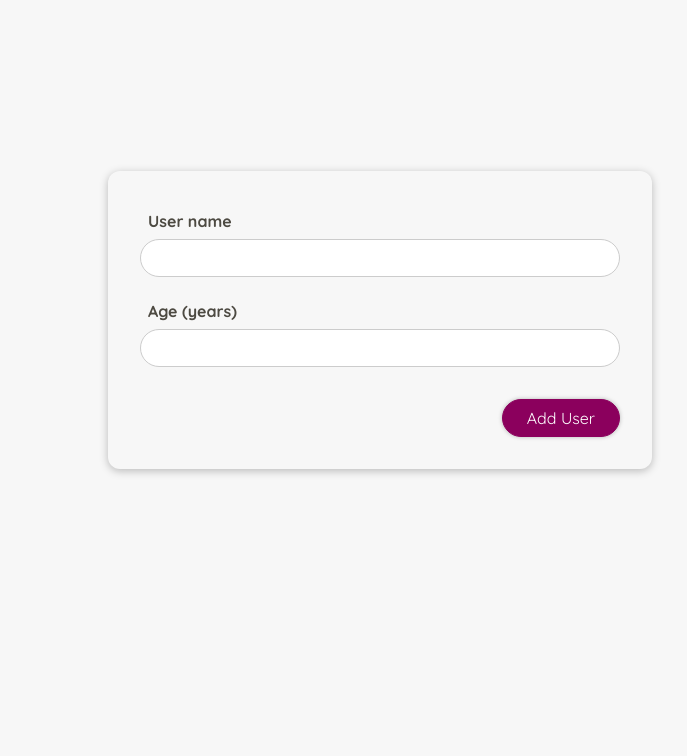
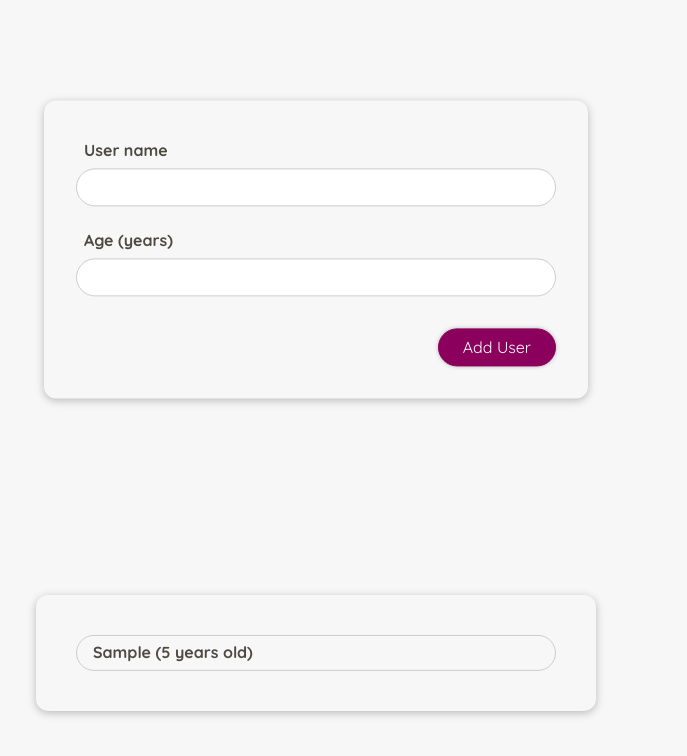
Before and after one commit to karibara/react-simple-form, a React (Create React App) app: page / in a window 1280 px wide. Both pictures are taken after typing "Sample", "5" into the empty fields and a click on the button "Add User". Shown: the top 756 px of the page, without its empty margins (420-1107 px from the left). Built offline with nearby package versions, Linux system fonts and the light colour scheme.

Commit message:
Add user list display

```diff
--- a/src/App.js
+++ b/src/App.js
@@ -7,6 +7,7 @@ import "./index.css";
 function App() {
   // use useState to create an array of users
   const [users, setUsers] = useState([]);
+  const [userListOn, setUserListOn] = useState(false);
   const [ageAlert, setAgeAlert] = useState(false);
   const [dataAlert, setDataAlert] = useState(false);
   const invalidData = "Please, enter a valid name and age (non-empty values)";
@@ -29,6 +30,7 @@ function App() {
       setUsers((prevUsers) => {
         return [newUser, ...prevUsers];
       });
+      setUserListOn(true);
     }
   };
 
@@ -51,7 +53,7 @@ function App() {
       )}
 
       {/* array of users is passed to UserListr via props */}
-      {/* <UserList addedUsers={users} /> */}
+      {userListOn && <UserList addedUsers={users} />}
     </div>
   );
 }
--- /dev/null
+++ b/src/components/NewUser.js
@@ -0,0 +1,15 @@
+import style from "./NewUser.module.css";
+
+const NewUser = (props) => {
+  return (
+    <div className={style["user-frame"]}>
+      <ul>
+        <li>
+          {props.name} ({props.age} years old)
+        </li>
+      </ul>
+    </div>
+  );
+};
+
+export default NewUser;
--- /dev/null
+++ b/src/components/NewUser.module.css
@@ -0,0 +1,14 @@
+.user-frame {
+    font-weight: 700;
+    line-height: 0.1;
+    margin: 0.5rem;
+    padding: 0 1rem;
+    border-radius: 25px;
+    border: 1px solid #ccc;
+    width: 30rem;
+}
+
+ul {
+    list-style: none;
+    padding: 0;
+}
--- a/src/components/UserForm.module.css
+++ b/src/components/UserForm.module.css
@@ -15,6 +15,7 @@ label {
 
 .user-form {
     padding: 2rem;
+
 }
 
 .user-form__div {
@@ -22,8 +23,8 @@ label {
 }
 
 .user-form__card {
-    position: absolute;
-      top: 20%;
-      left: 50%;
-      transform: translate(-50%, -50%);
+    position: relative;
+      top: 50%;
+      left: 45%;
+      transform: translate(-50%, -20%);
   }
--- a/src/components/UserList.js
+++ b/src/components/UserList.js
@@ -1,24 +1,18 @@
 import React, { useState } from "react";
 import Card from "./UI/Card";
+import NewUser from "./NewUser";
 import styles from "./UserList.module.css";
 
 const UserList = (props) => {
-  // let usersNumber = props.addedUsers.length;
-  // // console.log(usersNumber);
+  let usersOnList;
 
-  // let message = "no users on the list";
+  if (props.addedUsers.length > 0) {
+    usersOnList = props.addedUsers.map((user) => (
+      <NewUser name={user.userName} age={user.userAge} key={user.id} />
+    ));
+  }
 
-  // if (usersNumber > 0) {
-  //   message = "list is working!!!!";
-  // }
-
-  return (
-    <Card>
-      <div className={styles["user-frame"]}>
-        <p>message</p>
-      </div>
-    </Card>
-  );
+  return <Card className={styles["userlist-card"]}>{usersOnList}</Card>;
 };
 
 export default UserList;
--- a/src/components/UserList.module.css
+++ b/src/components/UserList.module.css
@@ -1,4 +1,4 @@
-.user-frame {
+.userlist-frame {
     font-weight: 700;
     line-height: 0.1;
     margin: 2rem;
@@ -7,3 +7,14 @@
     border: 1px solid #ccc;
     width: 30rem;
 }
+
+.userlist-card {
+    position: relative;
+      top: 10%;
+      left: 45%;
+      transform: translate(-50%, -20%);
+
+    display: block;
+    padding: 2rem;
+    z-index: -10;
+}
```
